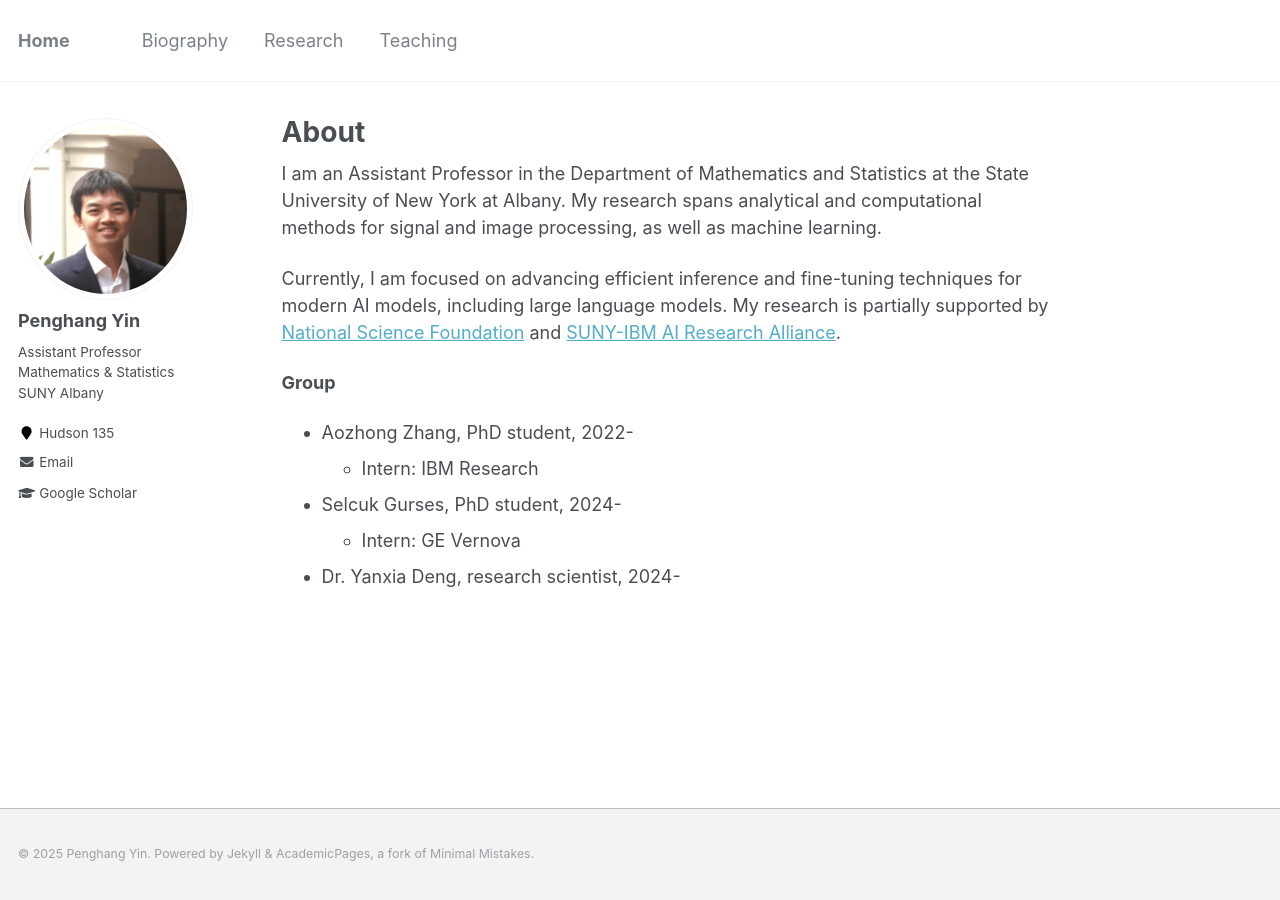
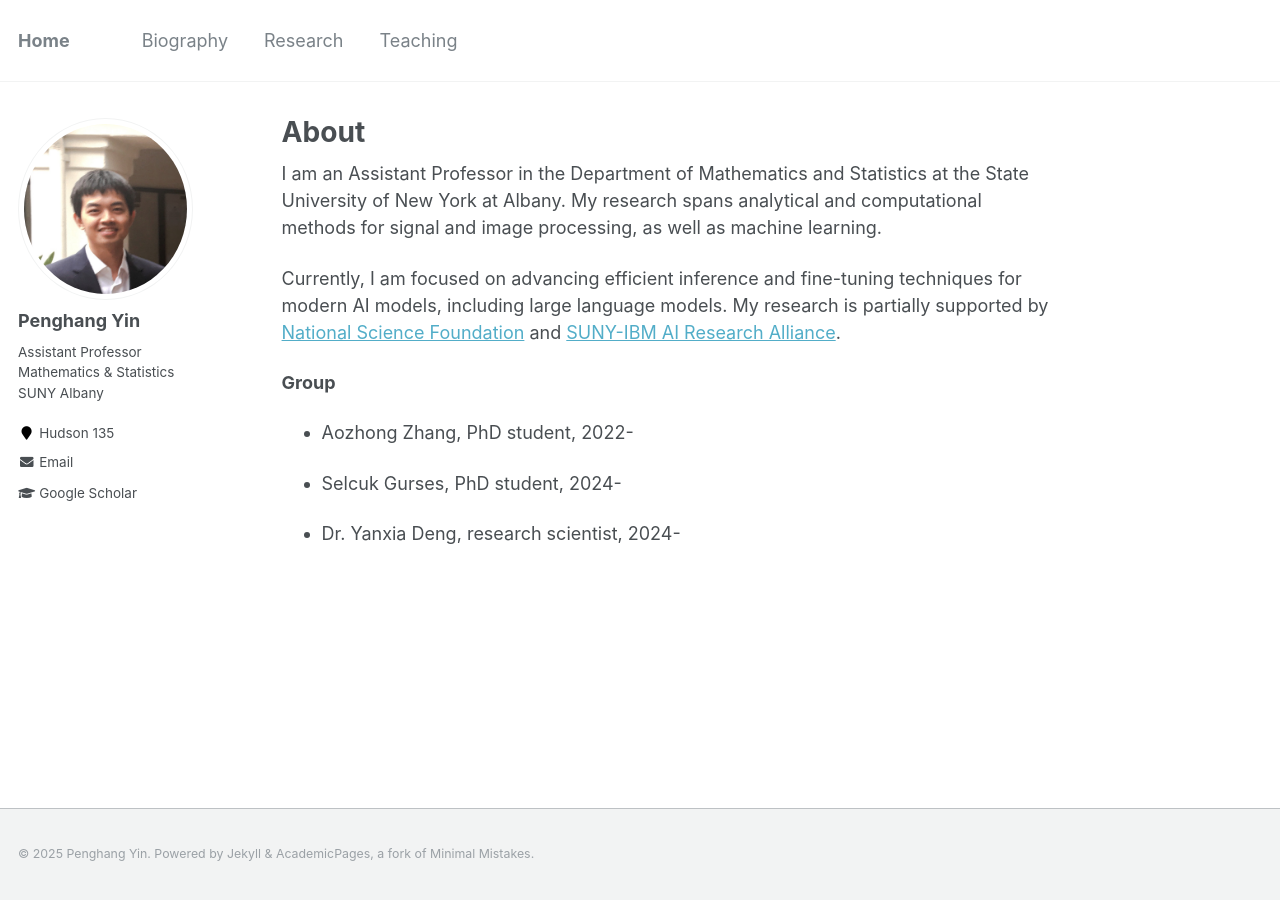
Before and after one commit to yin-penghang/yin-penghang.github.io, a Jekyll site: the page built from _pages/about.md, in a window 1280 px wide. Built offline with Jekyll 4.4.1, drawn with Linux system fonts in a browser that asks for light colours.

Commit message:
Update about.md

```diff
--- a/_pages/about.md
+++ b/_pages/about.md
@@ -14,9 +14,7 @@ Currently, I am focused on advancing efficient inference and fine-tuning techniq
 
 **Group**
 - Aozhong Zhang, PhD student, 2022-
-   - Intern: IBM Research
 
 - Selcuk Gurses, PhD student, 2024-
-   - Intern: GE Vernova
 
 - Dr. Yanxia Deng, research scientist, 2024-
```
